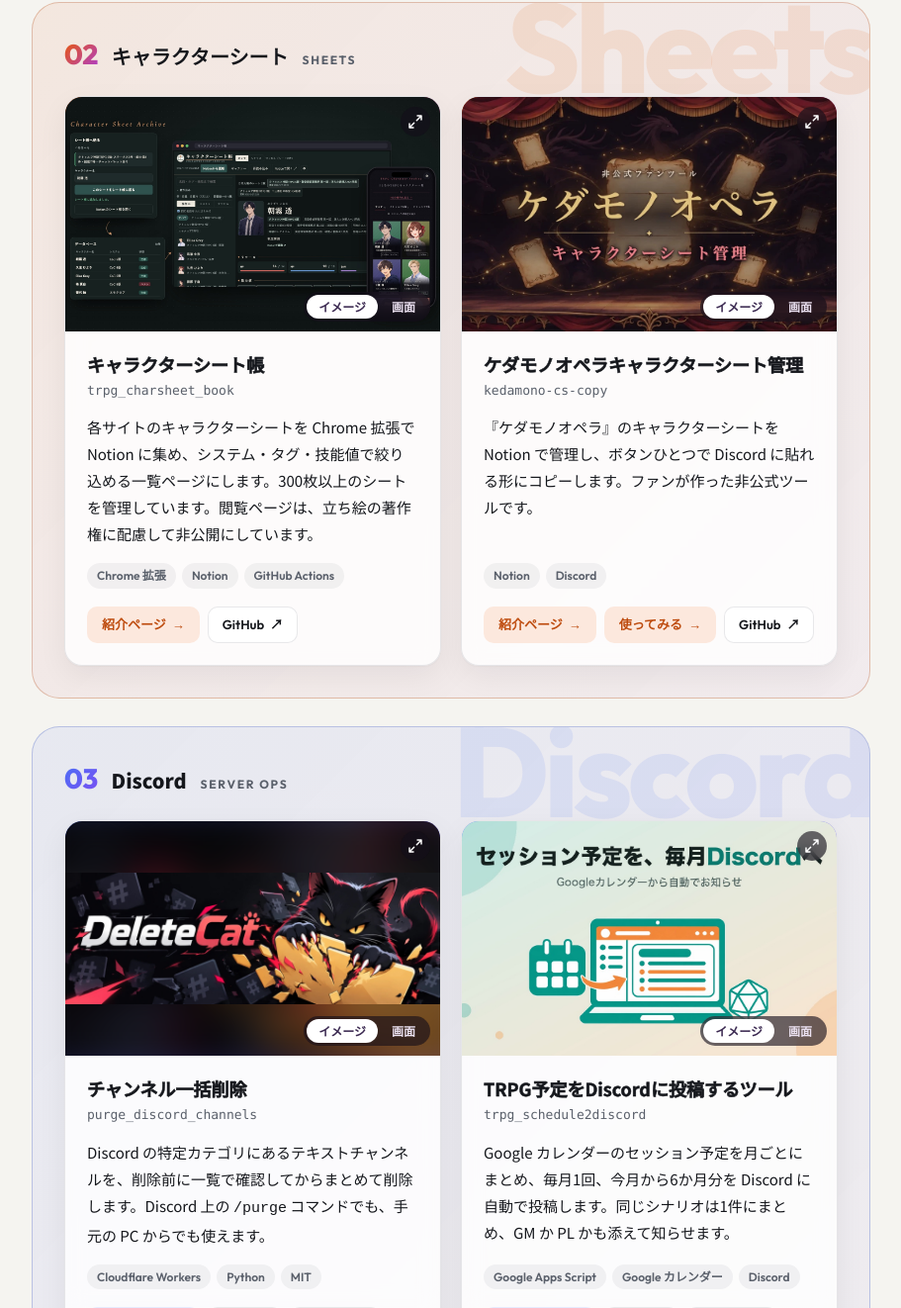
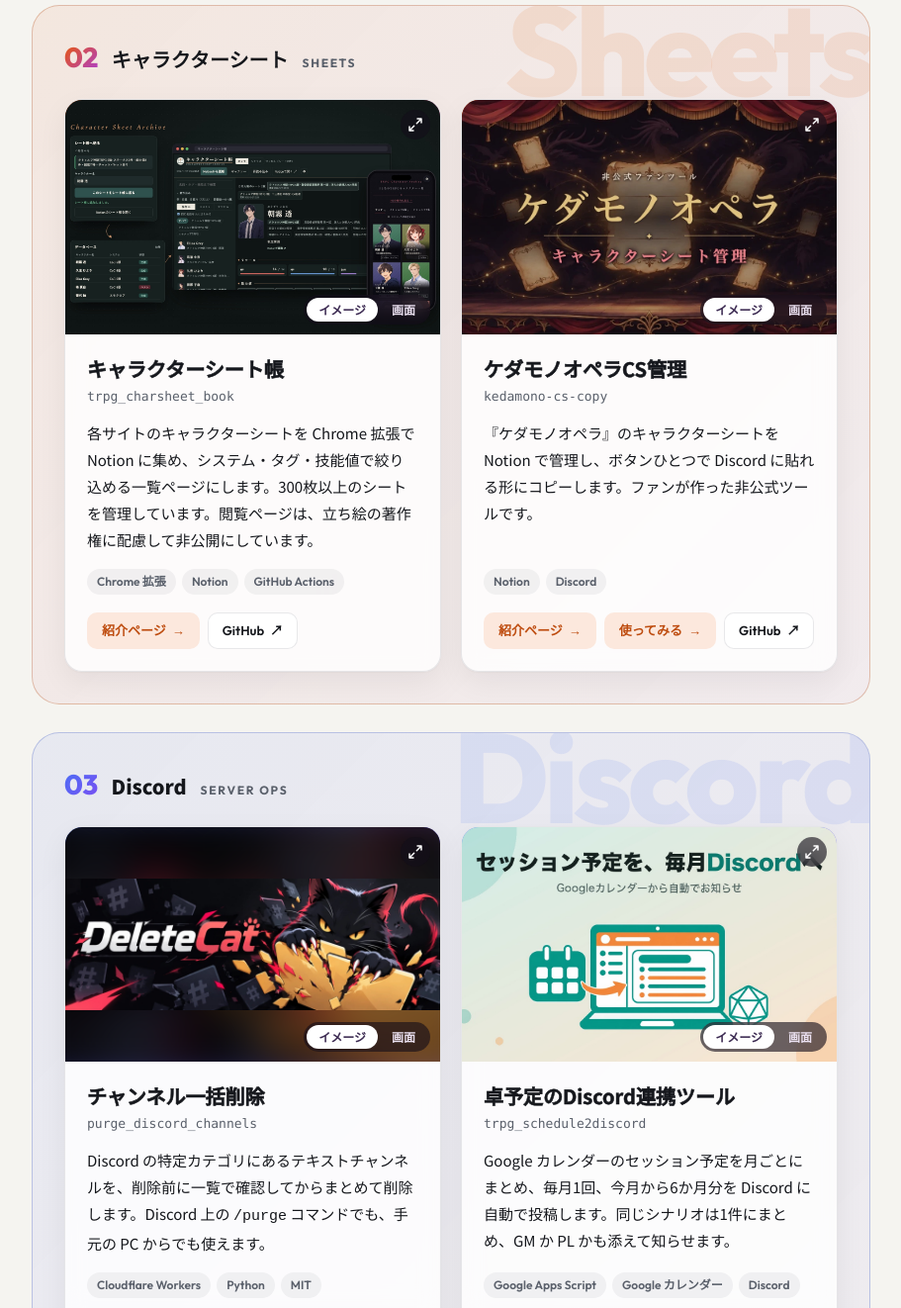
Before and after one commit to shizaki-kanoto-lab/shizaki-kanoto-lab.github.io, a plain HTML site: page index.html in a window 1280 px wide. Shown: the part 1570-2892 px from the top of the page at 99% size, without its empty margins (184-1095 px from the left). Drawn offline with nearby package versions, Linux system fonts and the light colour scheme; a web font is replaced by a local one.

Commit message:
作品名を「ケダモノオペラCS管理」「卓予定のDiscord連携ツール」に変更
Co-Authored-By: Claude Opus 5.5 <noreply@anthropic.com>

```diff
--- a/index.html
+++ b/index.html
@@ -492,7 +492,6 @@
   .card:has(.card-link) .body { cursor: pointer; }
   .card .links { position: relative; z-index: 2; }
   .card h4 { margin: 0 0 2px; font-family: var(--font-title); font-size: 1.25rem; font-weight: 600; line-height: 1.45; word-break: auto-phrase; -webkit-text-stroke: .5px currentColor; }
-  .card h4 .nb { display: inline-block; }
   .card .repo { margin: 0 0 12px; font-size: .8125rem; color: var(--muted); font-family: ui-monospace, SFMono-Regular, Menlo, monospace; word-break: break-all; }
   .card p.desc { margin: 0 0 16px; font-size: .9375rem; flex: 1; }
   .tags { display: flex; flex-wrap: wrap; align-items: flex-start; align-content: flex-start; gap: 6px; margin: 0 0 18px; padding: 0; list-style: none; }
@@ -501,9 +500,9 @@
   @media (min-width: 720px) {
     .card { display: grid; grid-row: span 5; grid-template-rows: subgrid; row-gap: 0; }
     .card .body { display: grid; grid-row: span 4; grid-template-rows: subgrid; row-gap: 0; align-content: start; }
-    /* 題名がどのカードでも1行に収まる大きさにする（いちばん長い題名が18文字ぶん） */
+    /* 題名がどのカードでも1行に収まる大きさにする（いちばん長い題名が15文字ぶん） */
     .card .head { container-type: inline-size; }
-    .card h4 { font-size: 1.125rem; font-size: min(1.125rem, 5.4cqi); }
+    .card h4 { font-size: min(1.25rem, 6.4cqi); }
   }
   .tags li { background: var(--tag-bg); color: var(--muted); font-size: .75rem; padding: 2px 10px; border-radius: 999px; font-family: var(--font-display); font-weight: 600; }
   .links { display: flex; flex-wrap: wrap; align-content: flex-start; gap: 8px; }
@@ -727,13 +726,13 @@
 
         <article class="card">
           <div class="thumb">
-            <span class="ph">ケダモノオペラキャラクターシート管理</span>
+            <span class="ph">ケダモノオペラCS管理</span>
             <img data-view="image" src="images/works/kedamono-cs-copy.jpg?v=2" alt="赤い幕の劇場の舞台に「非公式ファンツール ケダモノオペラ キャラクターシート管理」と書かれた羊皮紙が浮かび、まわりを小さな紙片が舞っている" width="1500" height="600" loading="lazy" onerror="thumbImgError(this)">
-            <img data-view="capture" style="object-position: 50% 0" src="images/works/kedamono-cs-copy-capture.jpg" alt="ケダモノオペラキャラクターシート管理の画面。「コピーしました」と「もう一度コピー」ボタンの下に、Discord に貼れる形のキャラクターシートが出ている" width="720" height="730" loading="lazy" onerror="thumbImgError(this)">
+            <img data-view="capture" style="object-position: 50% 0" src="images/works/kedamono-cs-copy-capture.jpg" alt="ケダモノオペラCS管理の画面。「コピーしました」と「もう一度コピー」ボタンの下に、Discord に貼れる形のキャラクターシートが出ている" width="720" height="730" loading="lazy" onerror="thumbImgError(this)">
           </div>
           <div class="body">
             <div class="head">
-              <h4><a class="card-link" href="https://shizaki-kanoto.is-a.dev/works/kedamono-cs-copy/"><span class="nb">ケダモノオペラ</span><span class="nb">キャラクターシート管理</span></a></h4>
+              <h4><a class="card-link" href="https://shizaki-kanoto.is-a.dev/works/kedamono-cs-copy/">ケダモノオペラCS管理</a></h4>
               <p class="repo">kedamono-cs-copy</p>
             </div>
             <p class="desc">『ケダモノオペラ』のキャラクターシートを Notion で管理し、ボタンひとつで Discord に貼れる形にコピーします。ファンが作った非公式ツールです。</p>
@@ -775,13 +774,13 @@
 
         <article class="card">
           <div class="thumb">
-            <span class="ph">TRPG予定をDiscordに投稿するツール</span>
+            <span class="ph">卓予定のDiscord連携ツール</span>
             <img data-view="image" src="images/works/trpg_schedule2discord.jpg" alt="「セッション予定を、毎月Discordへ」の見出しの下で、カレンダーから矢印がノートパソコンの画面の予定リストへ伸びている。横に20面ダイス" width="1280" height="670" loading="lazy" onerror="thumbImgError(this)">
             <img data-view="capture" style="object-position: 50% 0" src="images/works/trpg_schedule2discord-capture.jpg" alt="Discord に投稿されたセッション予定の例。「2026年11月」「2026年12月」の見出しの下にシナリオ名と GM / PL が並び、最後に空き日程の確認先のリンクがある" width="1200" height="738" loading="lazy" onerror="thumbImgError(this)">
           </div>
           <div class="body">
             <div class="head">
-              <h4><a class="card-link" href="https://shizaki-kanoto.is-a.dev/trpg_schedule2discord/">TRPG予定をDiscordに投稿するツール</a></h4>
+              <h4><a class="card-link" href="https://shizaki-kanoto.is-a.dev/trpg_schedule2discord/">卓予定のDiscord連携ツール</a></h4>
               <p class="repo">trpg_schedule2discord</p>
             </div>
             <p class="desc">Google カレンダーのセッション予定を月ごとにまとめ、毎月1回、今月から6か月分を Discord に自動で投稿します。同じシナリオは1件にまとめ、GM か PL かも添えて知らせます。</p>
```
Also changed, not shown: works/kedamono-cs-copy/index.html (+3 -3 lines).
